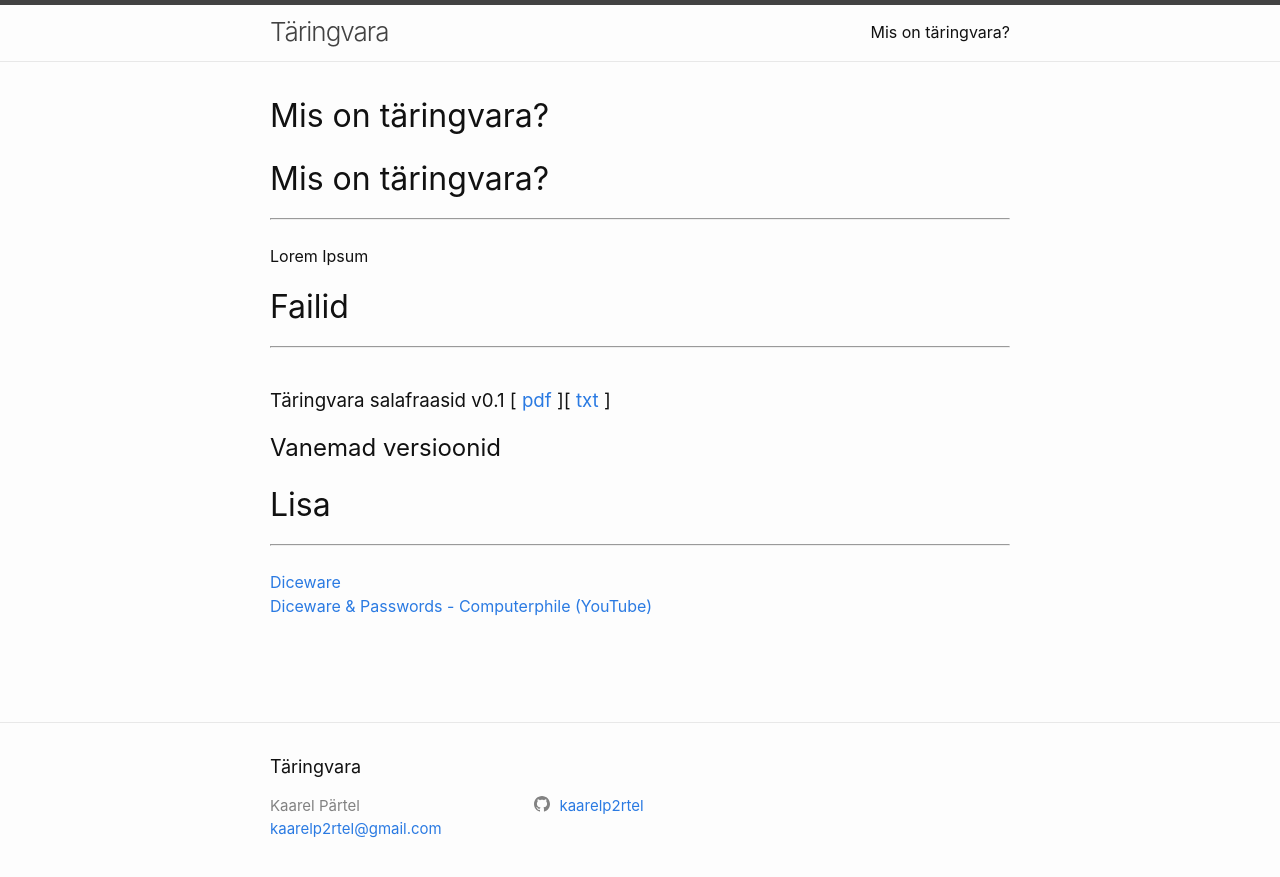
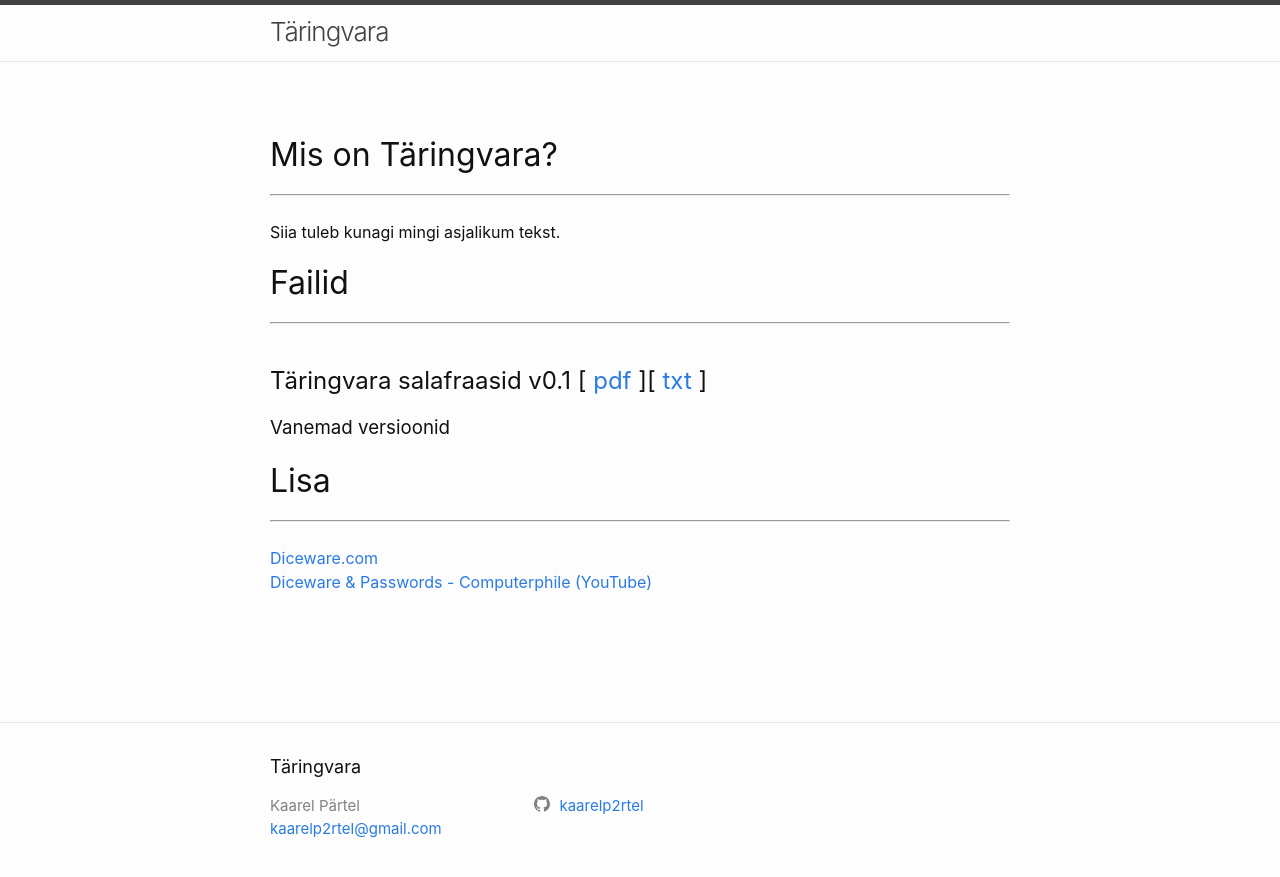
Before and after one commit to KaarelP2rtel/taringvara, a Jekyll site: the page built from docs/index.md, in a window 1280 px wide. Shown: the top 877 px of the page. Built offline with Jekyll 4.4.1, drawn with Linux system fonts in a browser that asks for light colours; our own code applies the rules of GitHub Pages for plain Markdown files.

Commit message:
Update index.md

```diff
--- a/docs/index.md
+++ b/docs/index.md
@@ -1,22 +1,23 @@
 ---
 layout: home
 ---
-# Mis on täringvara?
+<br/>
+# Mis on Täringvara?
 ---
 <br/>
-Lorem Ipsum
+Siia tuleb kunagi mingi asjalikum tekst.
 
 
 # Failid
 ---
 <br/>
-### Täringvara salafraasid v0.1 [ [pdf](files/Taringvara.pdf) ][ [txt](files/taringvara.txt) ]
+## Täringvara salafraasid v0.1 [ [pdf](files/Taringvara.pdf) ][ [txt](files/taringvara.txt) ]
 
-## Vanemad versioonid
+### Vanemad versioonid
 
 # Lisa
 
 ---
 <br/>
-[Diceware](www.diceware.com)
+[Diceware.com](http://www.diceware.com)
 [Diceware & Passwords - Computerphile (YouTube)](https://www.youtube.com/watch?v=Pe_3cFuSw1E)
```
